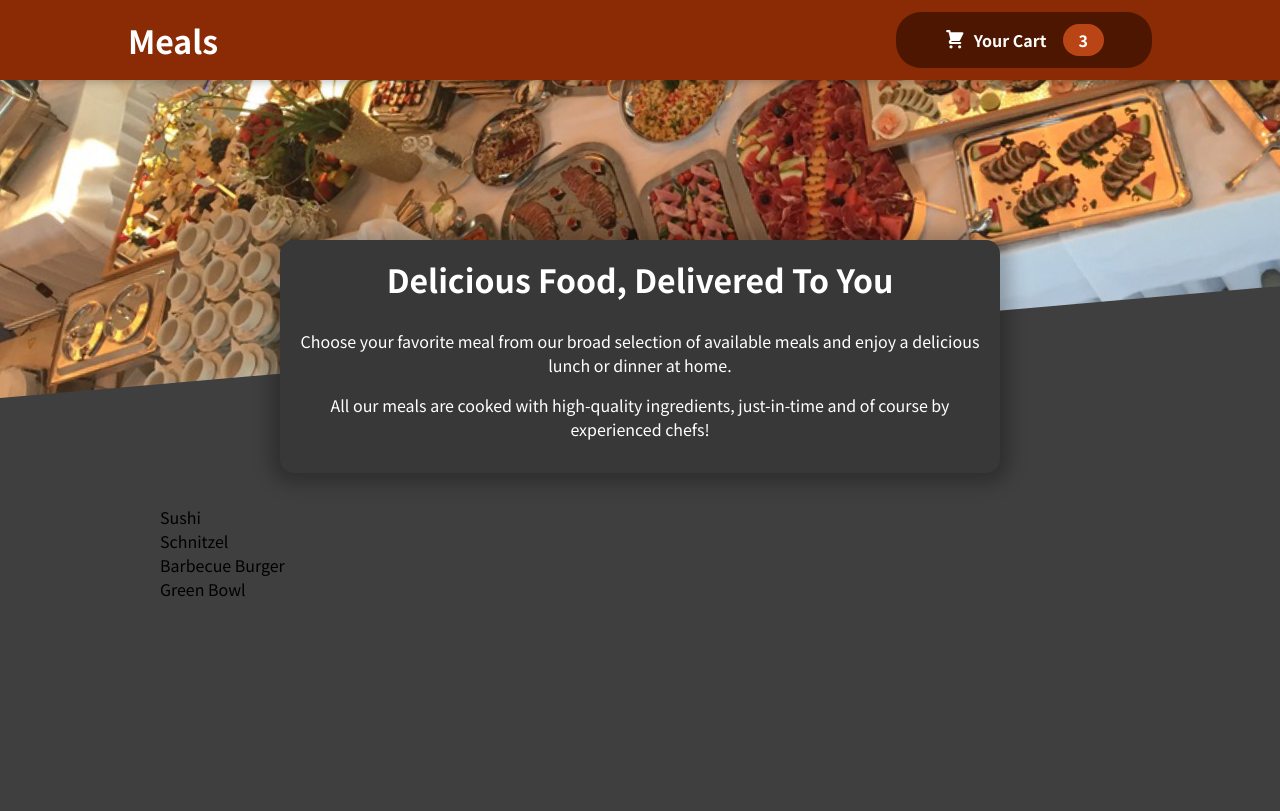
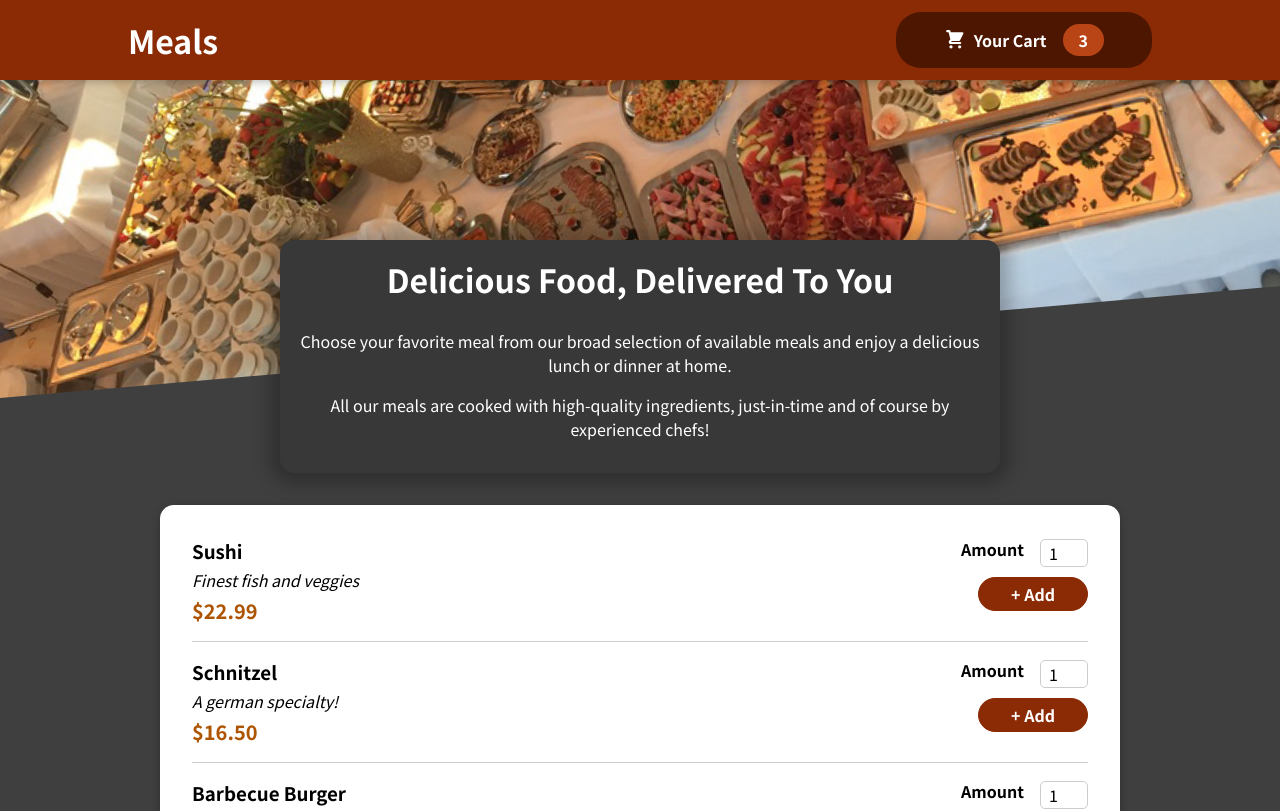
Before and after one commit to abdulvokhid-ochilov/food-ordering-app, a React (Create React App) app: page / in a window 1280 px wide. Shown: the top 811 px of the page. Built offline with nearby package versions, Linux system fonts and the light colour scheme.

Commit message:
MealItem form

```diff
--- a/src/components/Meals/AvailableMeals.js
+++ b/src/components/Meals/AvailableMeals.js
@@ -1,4 +1,6 @@
 import classes from "./AvailableMeals.module.css";
+import Card from "../UI/Card";
+import MealItem from "./MealItem/MealItem";
 
 const DUMMY_MEALS = [
   {
@@ -28,11 +30,21 @@
 ];
 
 const AvailableMeals = () => {
-  const mealsList = DUMMY_MEALS.map((meal) => <li>{meal.name}</li>);
+  const mealsList = DUMMY_MEALS.map((meal) => (
+    <MealItem
+      id={meal.id}
+      key={meal.id}
+      name={meal.name}
+      description={meal.description}
+      price={meal.price}
+    />
+  ));
 
   return (
     <section className={classes.meals}>
-      <ul>{mealsList}</ul>
+      <Card>
+        <ul>{mealsList}</ul>
+      </Card>
     </section>
   );
 };
--- /dev/null
+++ b/src/components/Meals/MealItem/MealItem.js
@@ -0,0 +1,20 @@
+import classes from "./MealItem.module.css";
+import MealItemForm from "./MealItemForm";
+
+const MealItem = (props) => {
+  const price = `$${props.price.toFixed(2)}`;
+  return (
+    <li className={classes.meal}>
+      <div>
+        <h3>{props.name}</h3>
+        <div className={classes.description}>{props.description}</div>
+        <div className={classes.price}>{price}</div>
+      </div>
+      <div>
+        <MealItemForm id={props.id} />
+      </div>
+    </li>
+  );
+};
+
+export default MealItem;
--- /dev/null
+++ b/src/components/Meals/MealItem/MealItem.module.css
@@ -0,0 +1,22 @@
+.meal {
+  display: flex;
+  justify-content: space-between;
+  margin: 1rem;
+  padding-bottom: 1rem;
+  border-bottom: 1px solid #ccc;
+}
+
+.meal h3 {
+  margin: 0 0 0.25rem 0;
+}
+
+.description {
+  font-style: italic;
+}
+
+.price {
+  margin-top: 0.25rem;
+  font-weight: bold;
+  color: #ad5502;
+  font-size: 1.25rem;
+}
--- /dev/null
+++ b/src/components/Meals/MealItem/MealItemForm.js
@@ -0,0 +1,23 @@
+import classes from "./MealItemForm.module.css";
+import Input from "../../UI/Input";
+
+const MealItemForm = (props) => {
+  return (
+    <form className={classes.form}>
+      <Input
+        label="Amount"
+        input={{
+          id: "amount_" + props.id,
+          type: "number",
+          min: "1",
+          max: "5",
+          step: "1",
+          defaultValue: "1",
+        }}
+      />
+      <button>+ Add</button>
+    </form>
+  );
+};
+
+export default MealItemForm;
--- /dev/null
+++ b/src/components/Meals/MealItem/MealItemForm.module.css
@@ -0,0 +1,20 @@
+.form {
+  text-align: right;
+}
+
+.form button {
+  font: inherit;
+  cursor: pointer;
+  background-color: #8a2b06;
+  border: 1px solid #8a2b06;
+  color: white;
+  padding: 0.25rem 2rem;
+  border-radius: 20px;
+  font-weight: bold;
+}
+
+.form button:hover,
+.form button:active {
+  background-color: #641e03;
+  border-color: #641e03;
+}
--- /dev/null
+++ b/src/components/UI/Card.js
@@ -0,0 +1,7 @@
+import classes from "./Card.module.css";
+
+const Card = (props) => {
+  return <div className={classes.card}>{props.children}</div>;
+};
+
+export default Card;
--- /dev/null
+++ b/src/components/UI/Card.module.css
@@ -0,0 +1,6 @@
+.card {
+  padding: 1rem;
+  box-shadow: 0 2px 8px rgba(0, 0, 0, 0.25);
+  border-radius: 14px;
+  background-color: white;
+}
--- /dev/null
+++ b/src/components/UI/Input.js
@@ -0,0 +1,12 @@
+import classes from "./Input.module.css";
+
+const Input = (props) => {
+  return (
+    <div className={classes.input}>
+      <label className={classes.input}>{props.label}</label>
+      <input {...props.input} />
+    </div>
+  );
+};
+
+export default Input;
--- /dev/null
+++ b/src/components/UI/Input.module.css
@@ -0,0 +1,18 @@
+.input {
+  display: flex;
+  align-items: center;
+  margin-bottom: 0.5rem;
+}
+
+.input label {
+  font-weight: bold;
+  margin-right: 1rem;
+}
+
+.input input {
+  width: 3rem;
+  border-radius: 5px;
+  border: 1px solid #ccc;
+  font: inherit;
+  padding-left: 0.5rem;
+}
```
Also changed, not shown: 1 other file (tests, documents, lock files or other folders).
